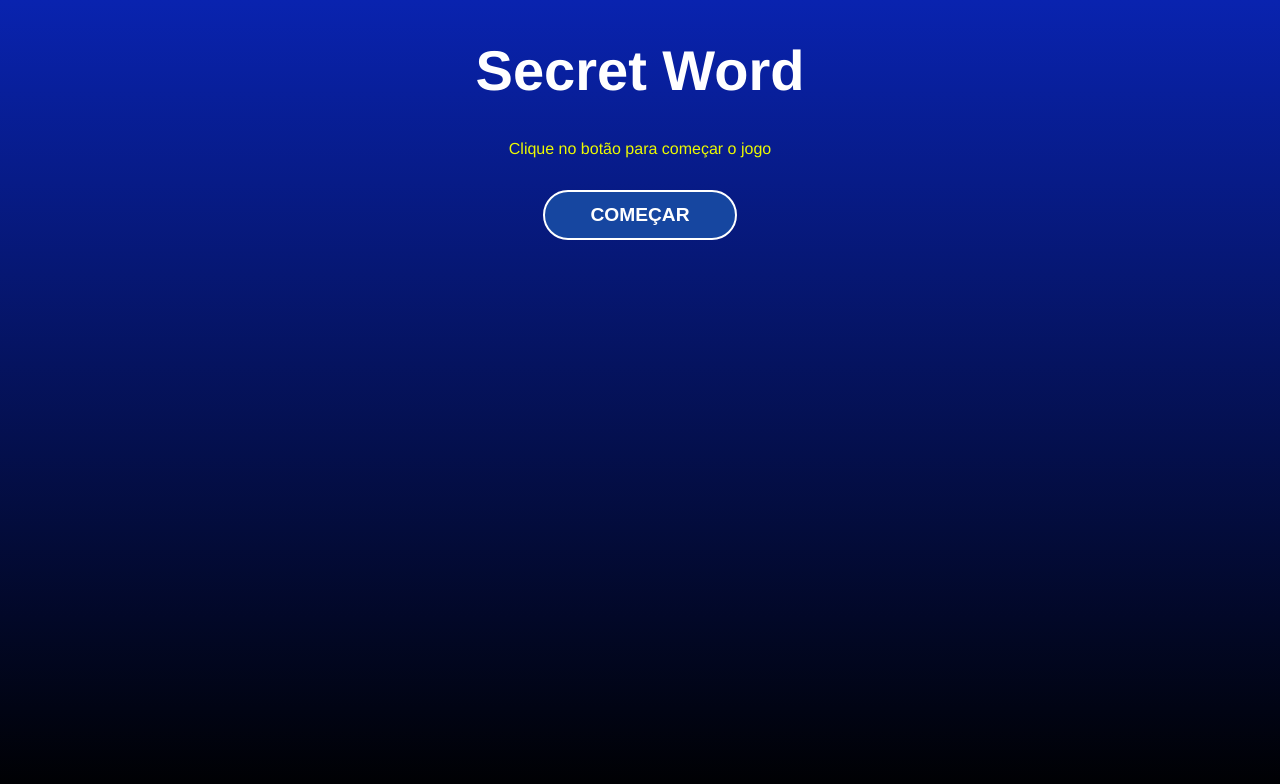
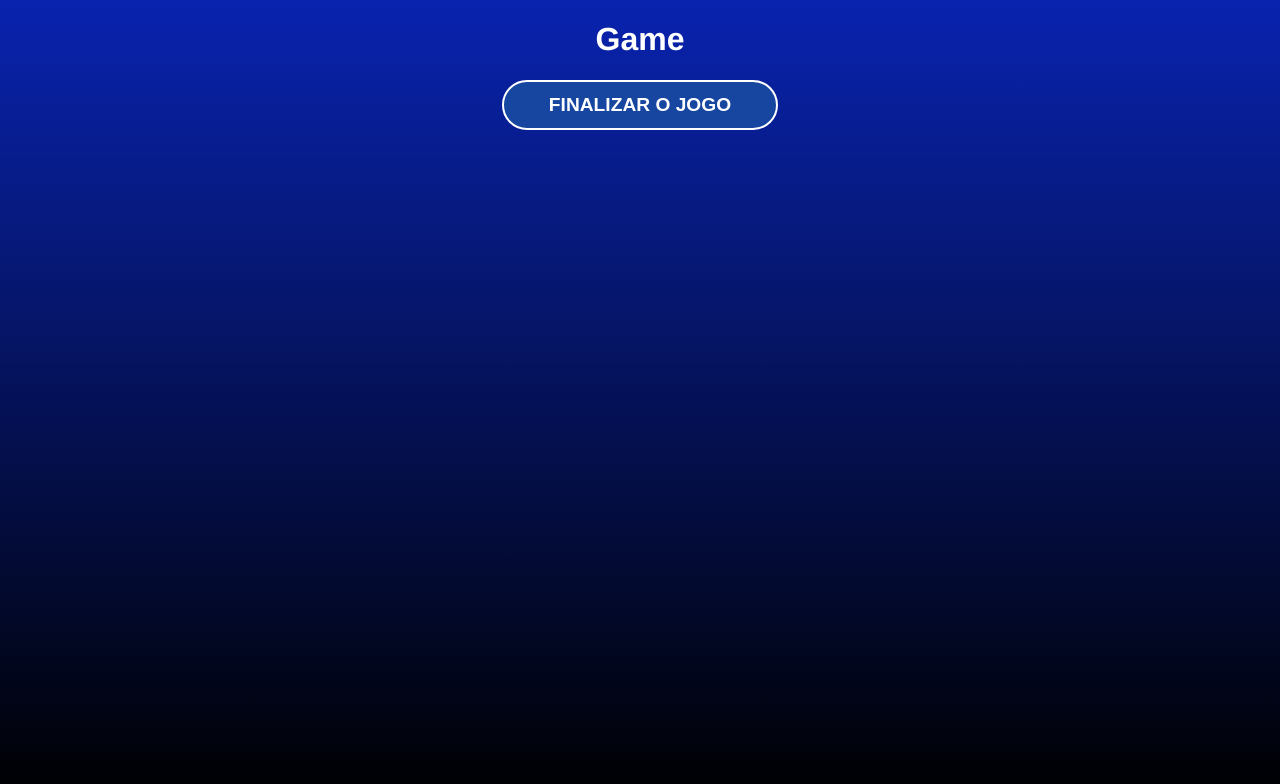
Before and after one commit to soutodev/secretWord, a React (Vite) app: page / in a window 1280 px wide. Both pictures are taken after a click on the button "COMEÇAR". Shown: the top 784 px of the page. Built offline with nearby package versions, Linux system fonts and the light colour scheme.

Commit message:
Transitando entre componentes

```diff
--- a/src/App.jsx
+++ b/src/App.jsx
@@ -1,13 +1,47 @@
+//HOOKS
+import { useCallback, useState, useEffect } from 'react'
+
+//COMPONENTS
 import StartScreen from './components/StartScreen'
+import Game from './components/Game'
+import GameOver from './components/GameOver'
 
+//CSS
 import './App.css'
 
+//DATA
+import { wordsList } from './data/words'
+
+const stages = [
+  { id:1,  name:"start" },
+  { id:2,  name:"game"  },
+  { id:3,  name:"end" },
+]
+
 function App() {
+  const [gameStage, setGameStage] = useState(stages[0].name);
+  const [words] = useState(wordsList);
 
+  // starts the secret word game
+  const startGame = () => {
+    setGameStage(stages[1].name);
+  };
+
+  // process the letter input
+  const verifyLetter = () => {
+    setGameStage(stages[2].name);
+  }
+
+  // restarts the game
+  const returnHome = () => {
+    setGameStage(stages[0].name);
+  }
 
   return (
     <div className="App">
-      <StartScreen/>
+      {gameStage === 'start' && <StartScreen startGame={startGame}/>}
+      {gameStage === 'game' && <Game verifyLetter={verifyLetter}/>}
+      {gameStage === 'end' && <GameOver returnHome={returnHome}/>}
     </div>
   )
 }
--- /dev/null
+++ b/src/components/Game.jsx
@@ -0,0 +1,13 @@
+import React from 'react'
+import './Game.css'
+
+const Game = ({verifyLetter}) => {
+  return (
+    <div>
+      <h1>Game</h1>
+      <button onClick={verifyLetter}>Finalizar o jogo</button>
+    </div>
+  )
+}
+
+export default Game
--- /dev/null
+++ b/src/components/GameOver.jsx
@@ -0,0 +1,13 @@
+import React from 'react'
+import './GameOver.css'
+
+const GameOver = ({returnHome}) => {
+  return (
+    <div>
+      <h1>Game Over</h1>
+      <button onClick={returnHome}>Reiniciar</button>
+    </div>
+  )
+}
+
+export default GameOver
--- a/src/components/StartScreen.jsx
+++ b/src/components/StartScreen.jsx
@@ -1,12 +1,12 @@
 import "./StartScreen.css"
 import React from 'react'
 
-const StartScreen = () => {
+const StartScreen = ({startGame}) => {
   return (
     <div className="start">
       <h1>Secret Word</h1>
       <p>Clique no botão para começar o jogo</p>
-      <button>COMEÇAR</button>
+      <button onClick={startGame}>COMEÇAR</button>
     </div>
   )
 }
```
Also changed, not shown: src/components/Game.css (added), src/components/GameOver.css (added).
